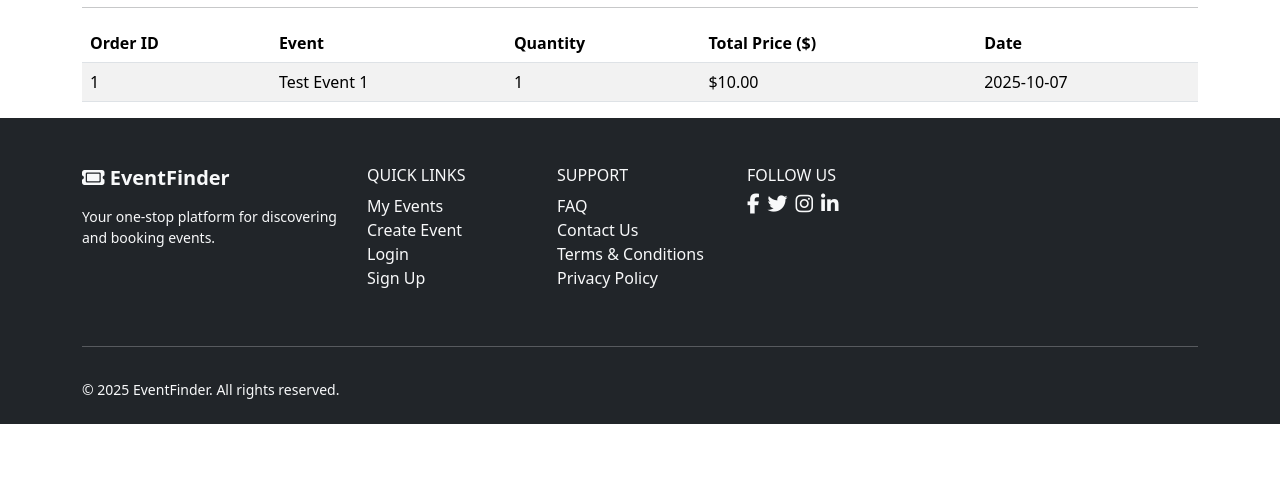
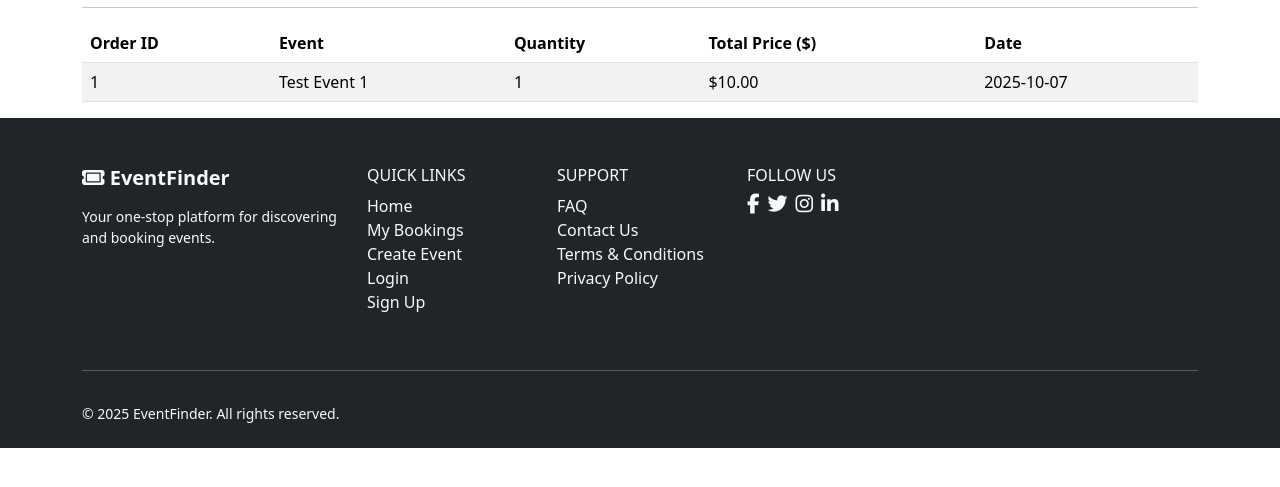
Before and after one commit to suzuki-02/a2_group24, a Flask app: page /events/books in a window 1280 px wide. Shown: the part 189-676 px from the top of the page. Run offline with Flask 3, Linux system fonts and the light colour scheme; a user stored in the database is signed in; some libraries are stand-ins or nearby versions.

Commit message:
feat: update Quick Links section in footer

```diff
--- a/website/templates/base.html
+++ b/website/templates/base.html
@@ -145,15 +145,19 @@
 
                 <!-- Quick links -->
 
-                <div class="col-6 col-md-2 mb-4">
-                    <h6 class="text-uppercase">Quick Links</h6>
-                    <ul class="list-unstyled">
-                        <li><a href="bookinghistory.html" class="text-light text-decoration-none">My Events</a></li>
-                        <li><a href="eventmgmt.html" class="text-light text-decoration-none">Create Event</a></li>
-                        <li><a href="#" class="text-light text-decoration-none">Login</a></li>
-                        <li><a href="signup.html" class="text-light text-decoration-none">Sign Up</a></li>
-                    </ul>
-                </div>
+               <div class="col-6 col-md-2 mb-4">
+  <h6 class="text-uppercase">Quick Links</h6>
+  <ul class="list-unstyled">
+    <li><a href="{{ url_for('main.index') }}" class="text-light text-decoration-none">Home</a></li>
+    <li><a href="{{ url_for('event.my_bookings') }}" class="text-light text-decoration-none">My Bookings</a></li>
+    <li><a href="{{ url_for('event.create') }}" class="text-light text-decoration-none">Create Event</a></li>
+    <li><a href="{{ url_for('auth.login') }}" class="text-light text-decoration-none">Login</a></li>
+    <li><a href="{{ url_for('auth.register') }}" class="text-light text-decoration-none">Sign Up</a></li>
+  </ul>
+</div>
+
+
+
 
                 <!-- Support -->
 
```
Also changed, not shown: main.py (line endings or trailing spaces).
